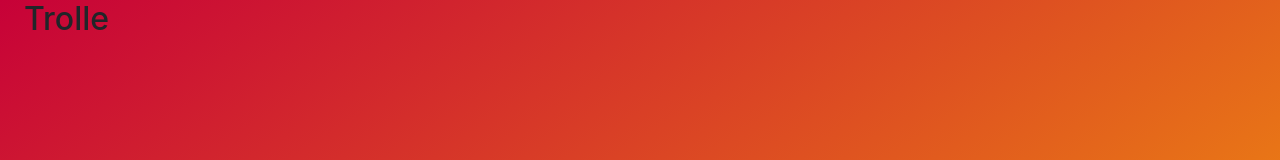
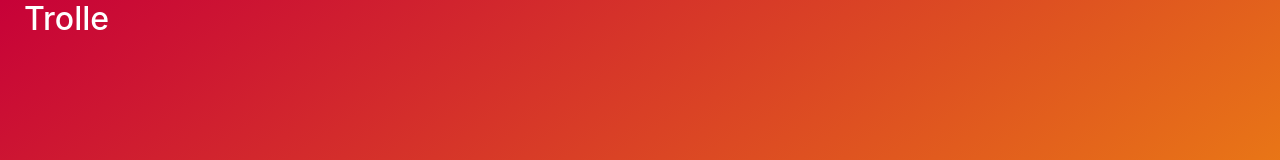
Before and after one commit to paulo-lucas/trello-clone, an Angular app: page /login in a window 1280 px wide. Shown: the top 160 px of the page. Built offline with nearby package versions, Linux system fonts and the light colour scheme.

Commit message:
changing title color

```diff
--- a/src/app/components/nav-bar/nav-bar.component.html
+++ b/src/app/components/nav-bar/nav-bar.component.html
@@ -1,5 +1,5 @@
 <nav class="d-flex flex-row justify-content-between align-items-center px-4">
-  <h2>Trolle</h2>
+  <h2 class="text-white">Trolle</h2>
   <button class="btn btn-danger" *ngIf="isLoggedIn" (click)="onSignOut()">Sign Out</button>
   <span *ngIf="!isLoggedIn"></span>
 </nav>
```
